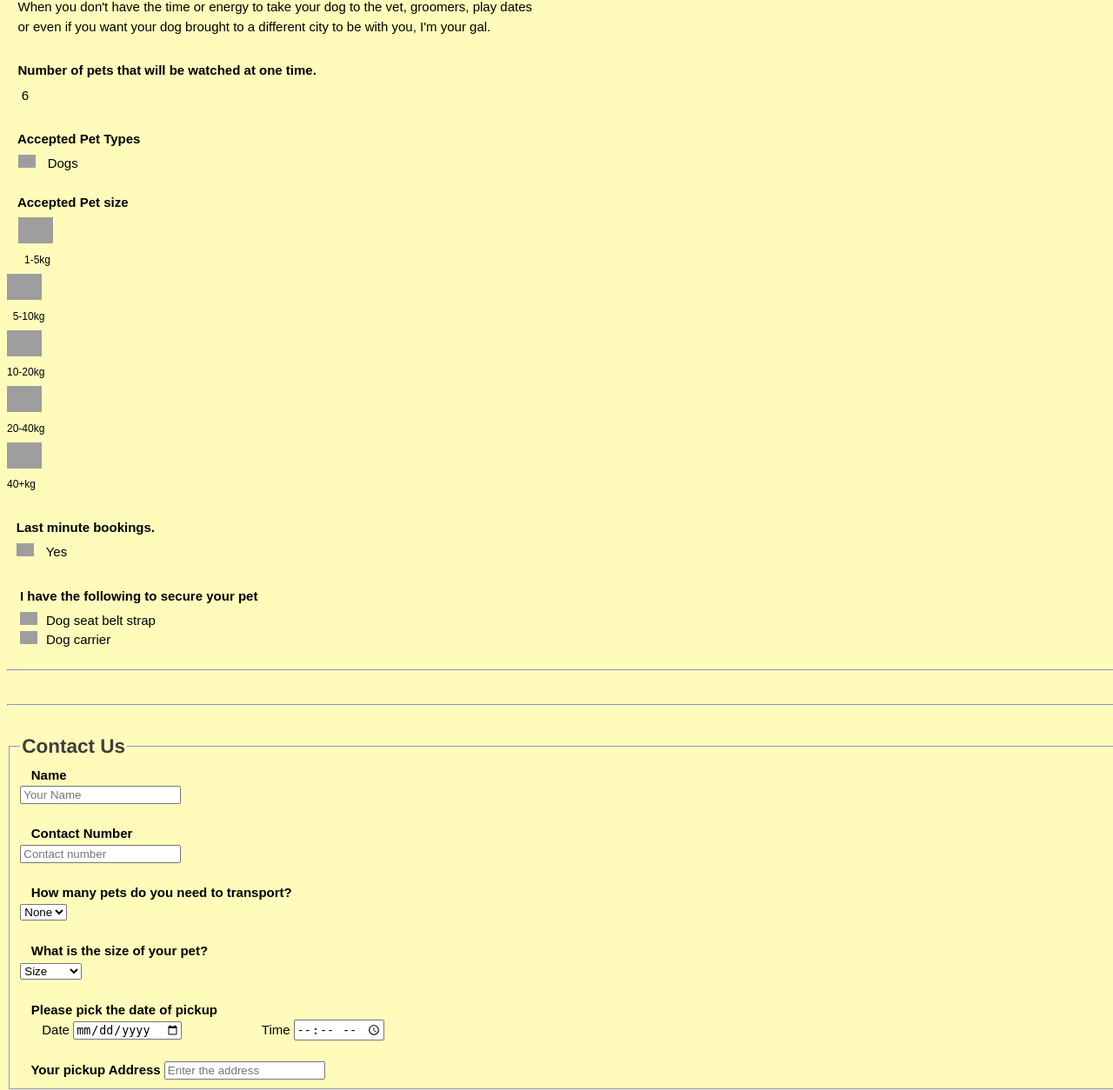
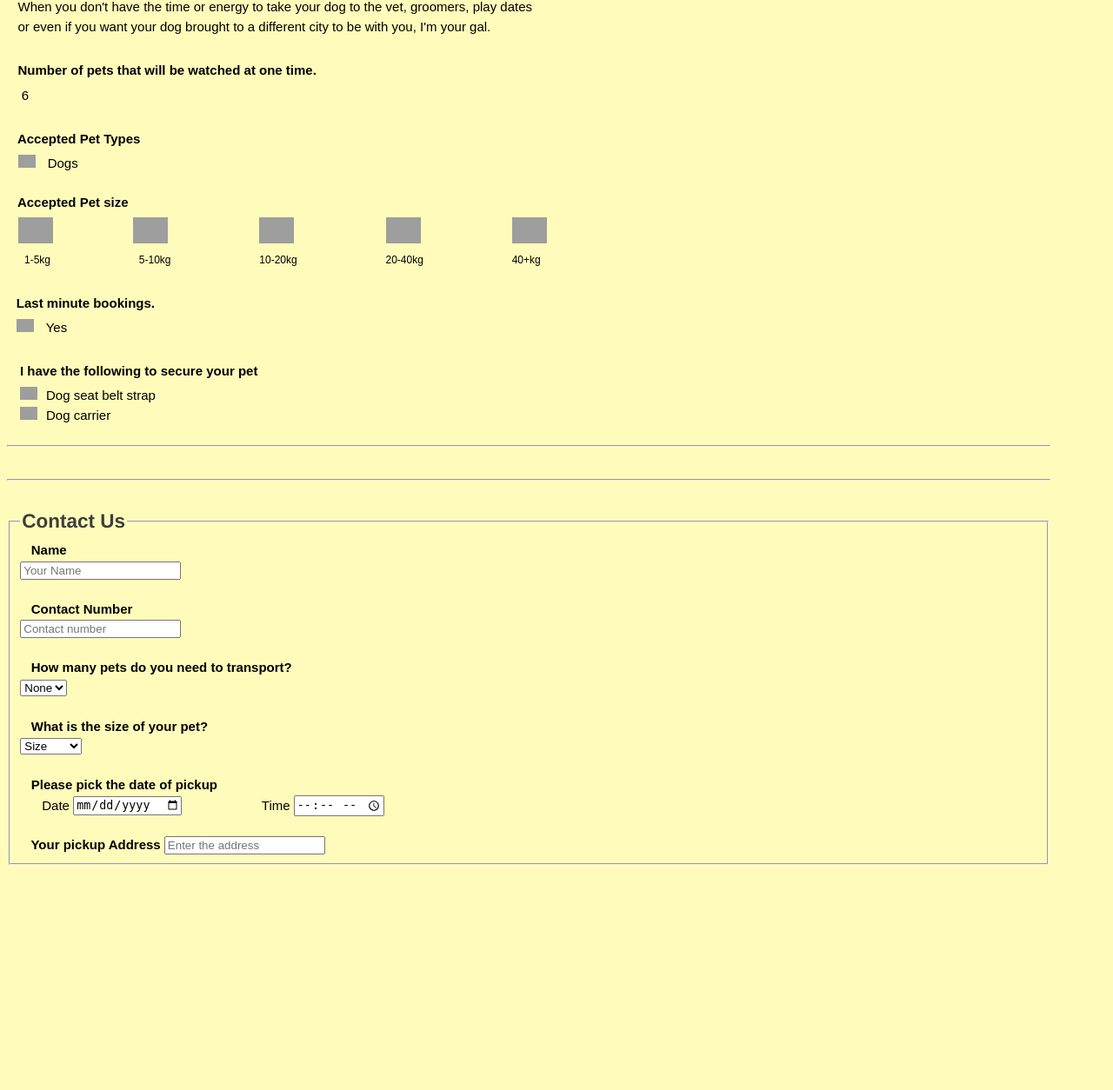
Before and after one commit to sahas-99/WebSite, a PHP site: page /Transport1.html in a window 1280 px wide; the page is wider, and only the part inside the window is pictured. Shown: the part 915-2169 px from the top of that part at 87% size. After the commit the page ends 1910 px from the top of that part, so only its background shows below. Run offline with PHP 8.4, Linux system fonts and the light colour scheme; grey boxes are pictures that could not be loaded.

Commit message:
Update Transport1.css

```diff
--- a/Transport1.css
+++ b/Transport1.css
@@ -266,3 +266,19 @@ h3, .gamma {
     vertical-align: top;
     width: 100%;
 }
+
+.md-two-thirds, .md-four-sixths, .md-eight-twelfths, [role="main"].col {
+    width: 1200px;
+}
+
+.one-fifth, .two-tenths {
+    width: 10%;
+}
+
+.md-one-half, .md-two-quarters, .md-three-sixths, .md-four-eighths, .md-five-tenths, .md-six-twelfths {
+    width: 50%;
+}
+
+.text-right {
+    text-align: right!important;
+}
```
